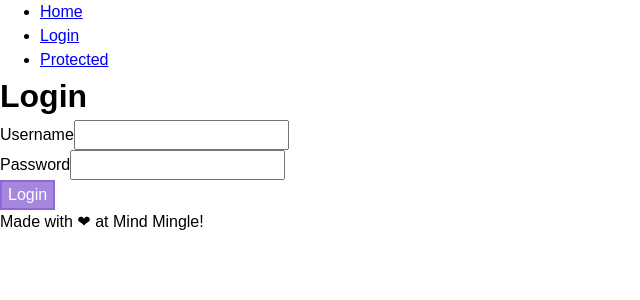
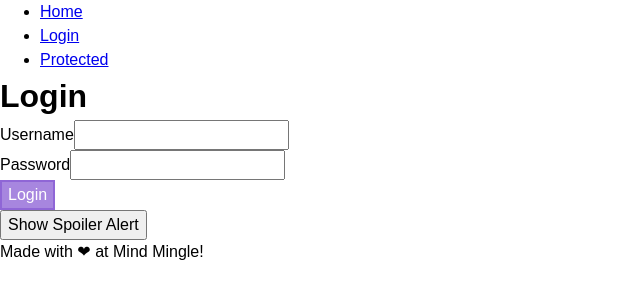
Before and after one commit to tannazma/react-architecture, a Next.js app: page /login in a window 1280 px wide. Shown: the top 300 px of the page, without its empty margins (0-640 px from the left). Built offline with nearby package versions, Linux system fonts and the light colour scheme.

Commit message:
created toggle component for a button to show/hide and reuse it in login page

```diff
--- /dev/null
+++ b/src/components/ToggleContent.tsx
@@ -0,0 +1,25 @@
+import React, { useState, ReactNode } from "react";
+
+interface ToggleContentProps {
+  title: string;
+  children: ReactNode;
+}
+
+const ToggleContent = ({ title, children }: ToggleContentProps) => {
+  const [isShown, setIsShown] = useState(false);
+
+  const toggleContent = () => {
+    setIsShown(!isShown);
+  };
+
+  return (
+    <div className="toggle-container">
+      <button type="button" className="toggle-section" onClick={toggleContent}>
+        {isShown ? "Hide" : "Show"} {title}
+      </button>
+      {isShown && <div>{children}</div>}
+    </div>
+  );
+};
+
+export default ToggleContent;
--- a/src/pages/login.tsx
+++ b/src/pages/login.tsx
@@ -3,6 +3,7 @@ import { useRouter } from "next/router";
 import { useForm } from "react-hook-form";
 import { z } from "zod";
 import { zodResolver } from "@hookform/resolvers/zod";
+import ToggleContent from "@/components/ToggleContent";
 
 // interface FormValues {
 //   username: string;
@@ -63,6 +64,9 @@ const Login = () => {
           Login
         </button>
       </form>
+      <ToggleContent title="Spoiler Alert">
+        <p>Here is the spoil</p>
+      </ToggleContent>
     </Layout>
   );
 };
```
